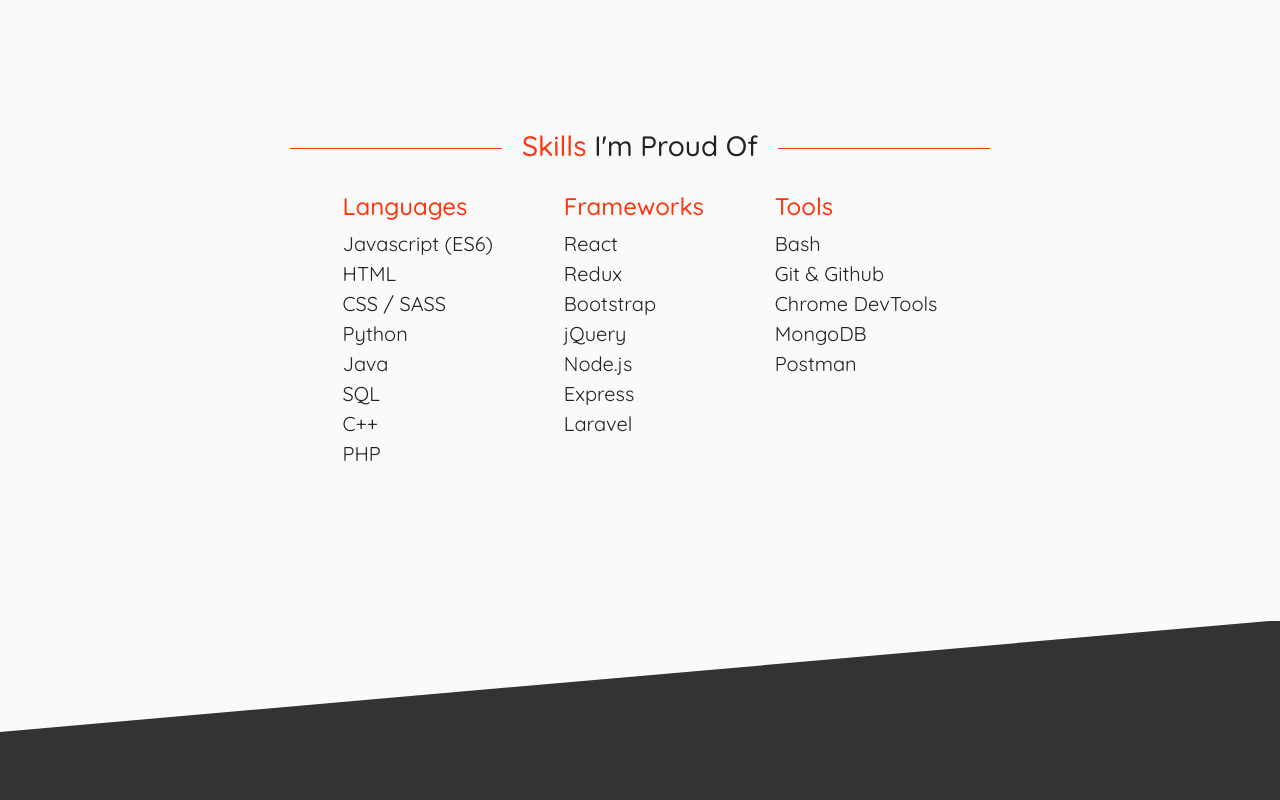
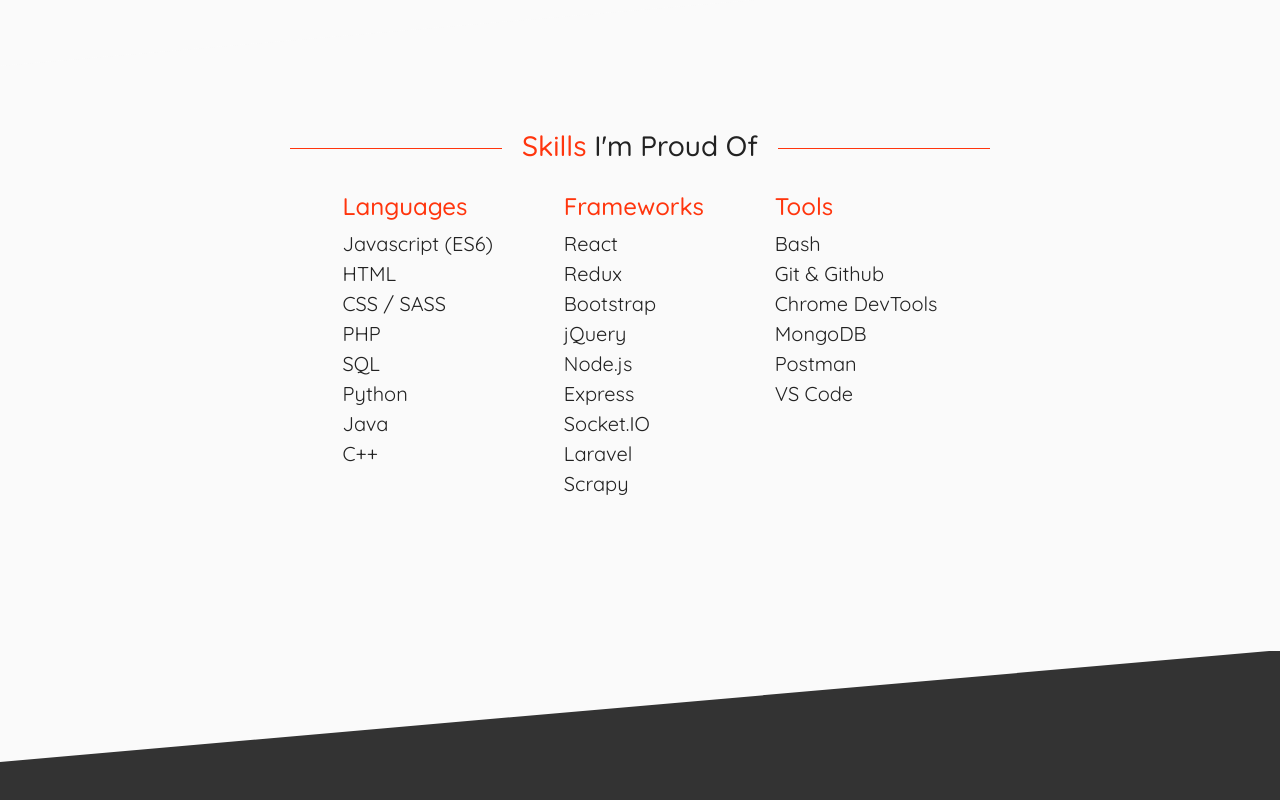
Before and after one commit to afutofu/afutofu.github.io, a React (Create React App) app: page / in a window 1280 px wide. Shown: the part 1521-2321 px from the top of the page. Built offline with nearby package versions, Linux system fonts and the light colour scheme.

Commit message:
updated README, added more skills, updated resume

```diff
--- a/src/components/Skills.js
+++ b/src/components/Skills.js
@@ -358,11 +358,11 @@
                     <ListItem>Javascript (ES6)</ListItem>
                     <ListItem>HTML</ListItem>
                     <ListItem>CSS / SASS</ListItem>
+                    <ListItem>PHP</ListItem>
+                    <ListItem>SQL</ListItem>
                     <ListItem>Python</ListItem>
                     <ListItem>Java</ListItem>
-                    <ListItem>SQL</ListItem>
                     <ListItem>C++</ListItem>
-                    <ListItem>PHP</ListItem>
                   </ListItems>
                 </List>
                 <List>
@@ -374,7 +374,9 @@
                     <ListItem>jQuery</ListItem>
                     <ListItem>Node.js</ListItem>
                     <ListItem>Express</ListItem>
+                    <ListItem>Socket.IO</ListItem>
                     <ListItem>Laravel</ListItem>
+                    <ListItem>Scrapy</ListItem>
                   </ListItems>
                 </List>
                 <List>
@@ -385,6 +387,7 @@
                     <ListItem>Chrome DevTools</ListItem>
                     <ListItem>MongoDB</ListItem>
                     <ListItem>Postman</ListItem>
+                    <ListItem>VS Code</ListItem>
                   </ListItems>
                 </List>
               </ListArea>
```
Also changed, not shown: 2 other files (tests, documents, lock files or other folders).
